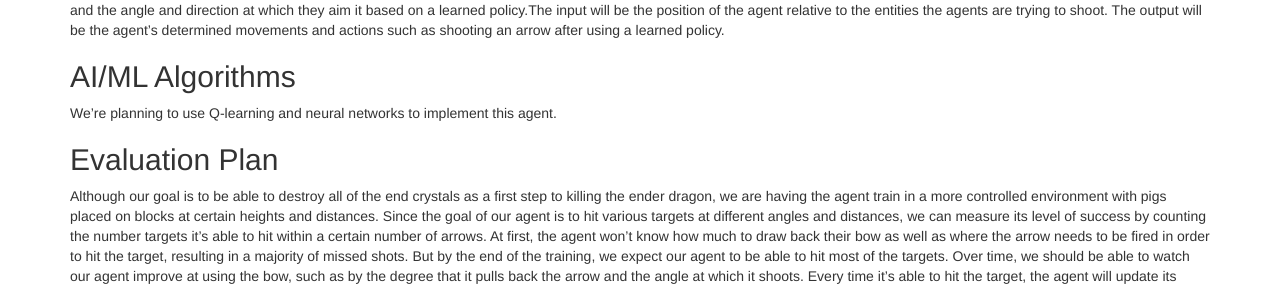
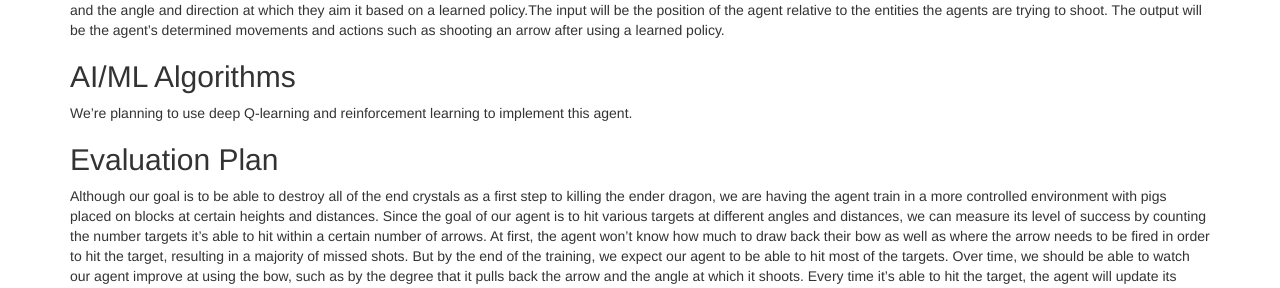
Before and after one commit to elliejan99/TheEndinator, a Jekyll site: the page built from docs/proposal.md, in a window 1280 px wide. Shown: the part 276-564 px from the top of the page. Built offline with Jekyll 4.4.1, drawn with Linux system fonts in a browser that asks for light colours.

Commit message:
Update proposal.md

```diff
--- a/docs/proposal.md
+++ b/docs/proposal.md
@@ -7,7 +7,7 @@ For our project, our goal is to build an AI that can perform the first step in d
 end crystals. Our AI needs to be able to utilize a bow to hit targets at varying heights and distances. This will require the agent to learn how much strength to utilize when drawing back the bow and what angle to aim their arrow in order to hit the targets. The input will be the position and angle of the agent relative to the targets. The output will be the agent’s strength used to draw back the bow and the angle and direction at which they aim it based on a learned policy.The input will be the position of the agent relative to the entities the agents are trying to shoot. The output will be the agent’s determined movements and actions such as shooting an arrow after using a learned policy.
 
 ## AI/ML Algorithms
-We’re planning to use Q-learning and neural networks to implement this agent.
+We’re planning to use deep Q-learning and reinforcement learning to implement this agent.
 
 ## Evaluation Plan
 Although our goal is to be able to destroy all of the end crystals as a first step to killing the ender dragon, we are having the agent train in a more controlled environment with pigs placed on blocks at certain heights and distances. Since the goal of our agent is to hit various targets at different angles and distances, we can measure its level of success by counting the number targets it’s able to hit within a certain number of arrows. At first, the agent won’t know how much to draw back their bow as well as where the arrow needs to be fired in order to hit the target, resulting in a majority of missed shots. But by the end of the training, we expect our agent to be able to hit most of the targets. Over time, we should be able to watch our agent improve at using the bow, such as by the degree that it pulls back the arrow and the angle at which it shoots. Every time it’s able to hit the target, the agent will update its policy and should gradually become more successful.
```
